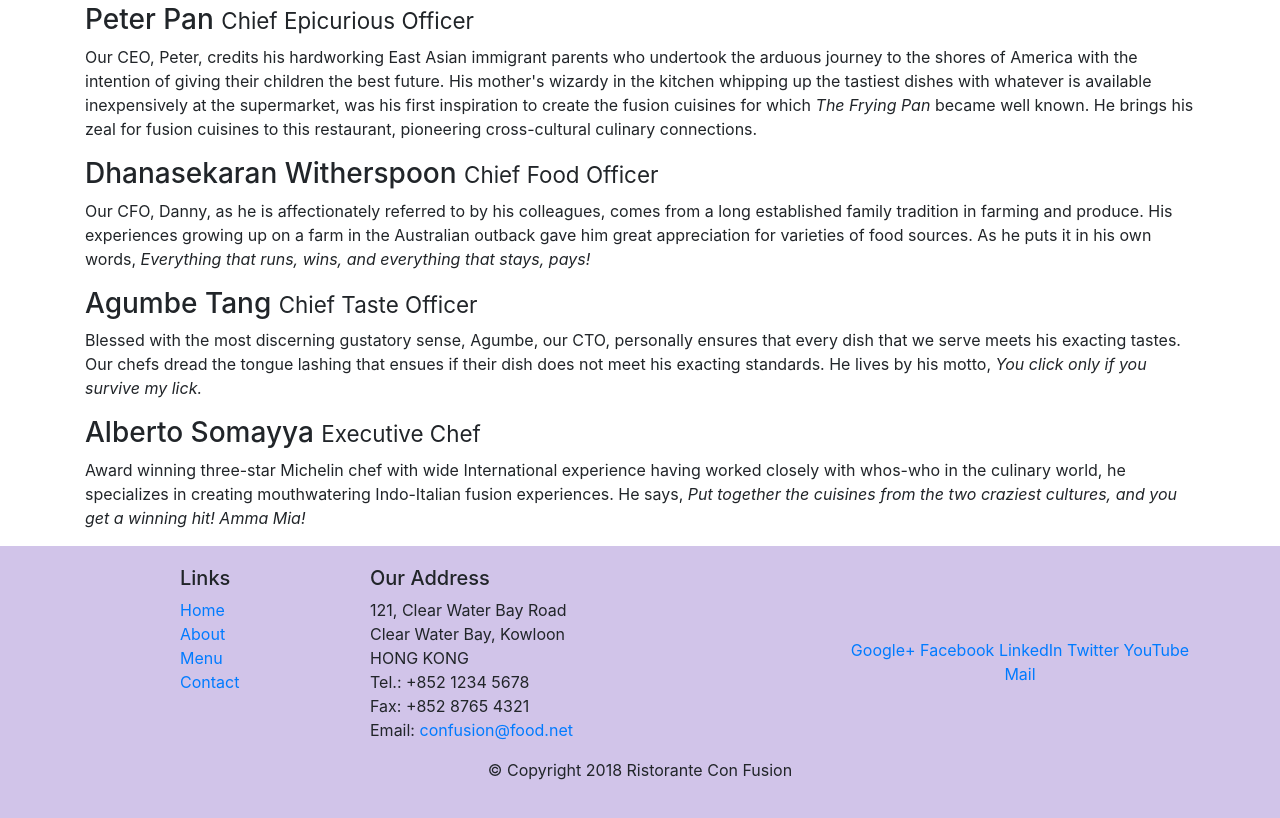
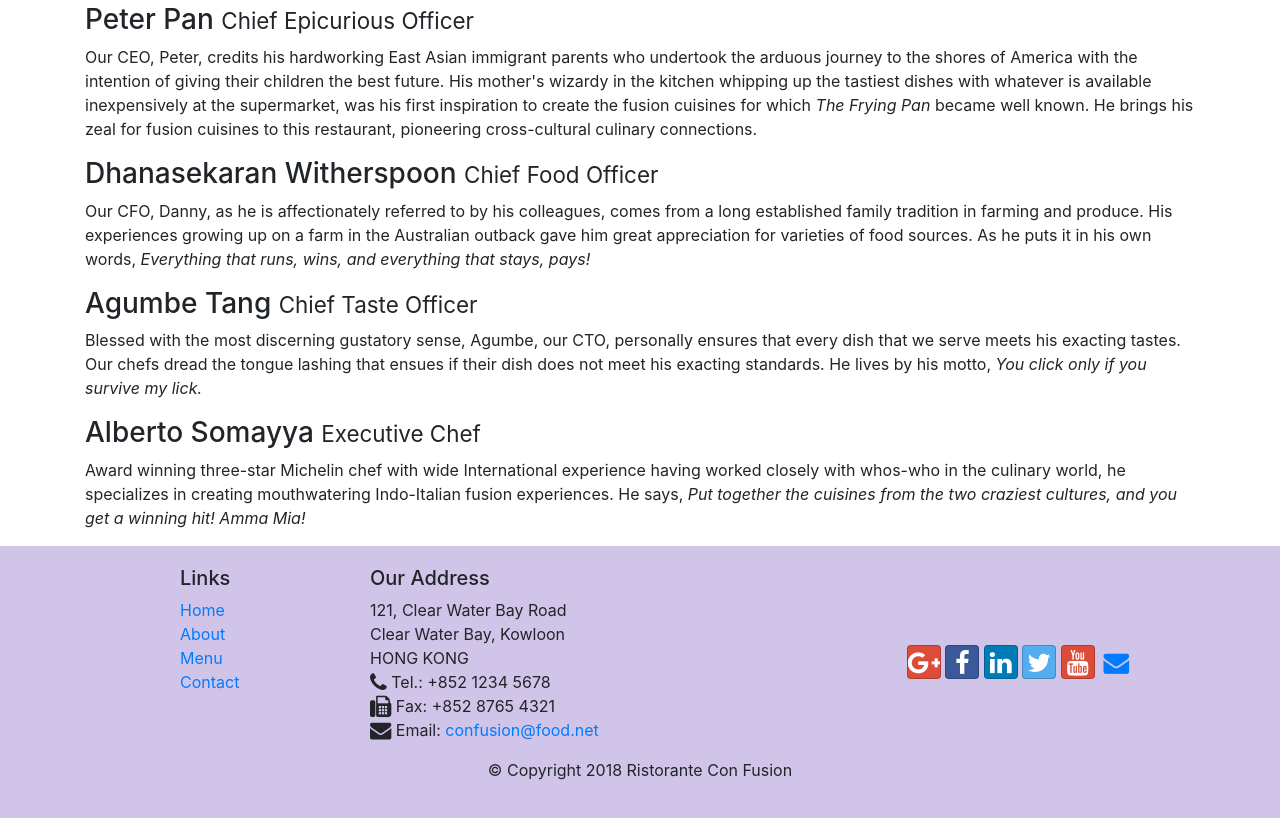
Before and after one commit to Sarthakbunny/Front-End-Web-UI-Frameworks-and-Tools-Bootstrap-4, a website: page aboutus.html in a window 1280 px wide. Shown: the part 802-1620 px from the top of the page. Drawn offline with nearby package versions, Linux system fonts and the light colour scheme.

Commit message:
Icon Fonts

```diff
--- a/aboutus.html
+++ b/aboutus.html
@@ -9,6 +9,8 @@
 
     <!-- Bootstrap CSS -->
     <link rel="stylesheet" href="node_modules/bootstrap/dist/css/bootstrap.min.css">
+    <link rel="stylesheet" href="node_modules/font-awesome/css/font-awesome.css">
+    <link rel="stylesheet" href="node_modules/bootstrap-social/bootstrap-social.css">
     <link rel="stylesheet" href="./css/styles.css">
 
 </head>
@@ -22,10 +24,10 @@
             <a class="navbar-brand" href="./index.html">Ristorante con Fusion</a>
                 <div class="collapse navbar-collapse" id="Navbar">
                     <ul class="navbar-nav mr-auto">
-                        <li class="nav-item"><a class="nav-link" href="./index.html">Home</a></li>
-                        <li class="nav-item"><a class="nav-link active" href="./aboutus.html">About</a></li>
-                        <li class="nav-item"><a class="nav-link" href="./index.html">Menu</a></li>
-                        <li class="nav-item"><a class="nav-link" href="./index.html">Contact</a></li>
+                        <li class="nav-item"><a class="nav-link" href="./index.html"><span class="fa fa-home"></span> Home</a></li>
+                        <li class="nav-item"><a class="nav-link active" href="./aboutus.html"><span class="fa fa-info"></span> About</a></li>
+                        <li class="nav-item"><a class="nav-link" href="./index.html"><span class="fa fa-list"></span> Menu</a></li>
+                        <li class="nav-item"><a class="nav-link" href="./index.html"><span class="fa fa-address-card fa-lg"></span> Contact</a></li>
                     </ul>
                 </div>
         </div>
@@ -102,23 +104,23 @@
 		              121, Clear Water Bay Road<br>
 		              Clear Water Bay, Kowloon<br>
 		              HONG KONG<br>
-		              Tel.: +852 1234 5678<br>
-		              Fax: +852 8765 4321<br>
-		              Email: <a href="mailto:confusion@food.net">confusion@food.net</a>
+		              <i class="fa fa-phone fa-lg"></i> Tel.: +852 1234 5678<br>
+		              <i class="fa fa-fax fa-lg "></i> Fax: +852 8765 4321<br>
+		              <i class="fa fa-envelope fa-lg"></i> Email: <a href="mailto:confusion@food.net">confusion@food.net</a>
 		           </address>
                 </div>
                 <div class="col-12 col-sm-4 align-self-center">
                     <div class="text-center">
-                        <a href="http://google.com/+">Google+</a>
-                        <a href="http://www.facebook.com/profile.php?id=">Facebook</a>
-                        <a href="http://www.linkedin.com/in/">LinkedIn</a>
-                        <a href="http://twitter.com/">Twitter</a>
-                        <a href="http://youtube.com/">YouTube</a>
-                        <a href="mailto:">Mail</a>
+                        <a class="btn btn-social-icon btn-google" href="http://google.com/+"><i class="fa fa-google-plus fa-lg"></i></a>
+                        <a class="btn btn-social-icon btn-facebook" href="http://www.facebook.com/profile.php?id="><i class="fa fa-facebook fa-lg"></i></a>
+                        <a class="btn btn-social-icon btn-linkedin" href="http://www.linkedin.com/in/"><i class="fa fa-linkedin fa-lg"></i></a>
+                        <a class="btn btn-social-icon btn-twitter" href="http://twitter.com/"><i class="fa fa-twitter fa-lg"></i></a>
+                        <a class="btn btn-social-icon btn-google" href="http://youtube.com/"><i class="fa fa-youtube fa-lg"></i></a>
+                        <a class="btn btn-social-icon" href="mailto:"><i class="fa fa-envelope fa-lg"></i></a>
                     </div>
                 </div>
            </div>
-           <div class="row justify-content-center">
+           <div class="row  justify-content-center">
                 <div class="col-auto">
                     <p>© Copyright 2018 Ristorante Con Fusion</p>
                 </div>
--- a/package.json
+++ b/package.json
@@ -15,6 +15,8 @@
   },
   "dependencies": {
     "bootstrap": "^4.0.0",
+    "bootstrap-social": "^5.1.1",
+    "font-awesome": "^4.7.0",
     "jquery": "^3.3.1",
     "popper.js": "^1.12.9"
   }
```
Also changed, not shown: index.html (+15 -13 lines), 1 other file.
